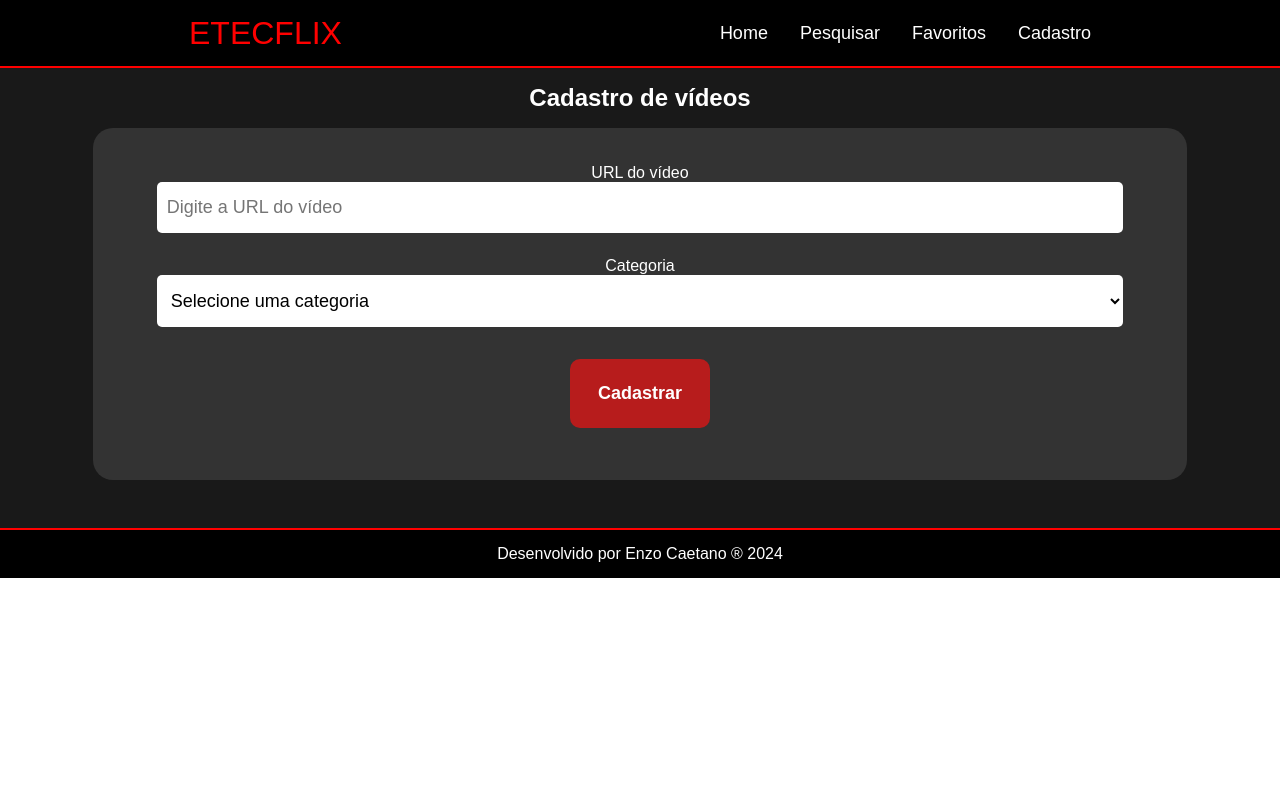
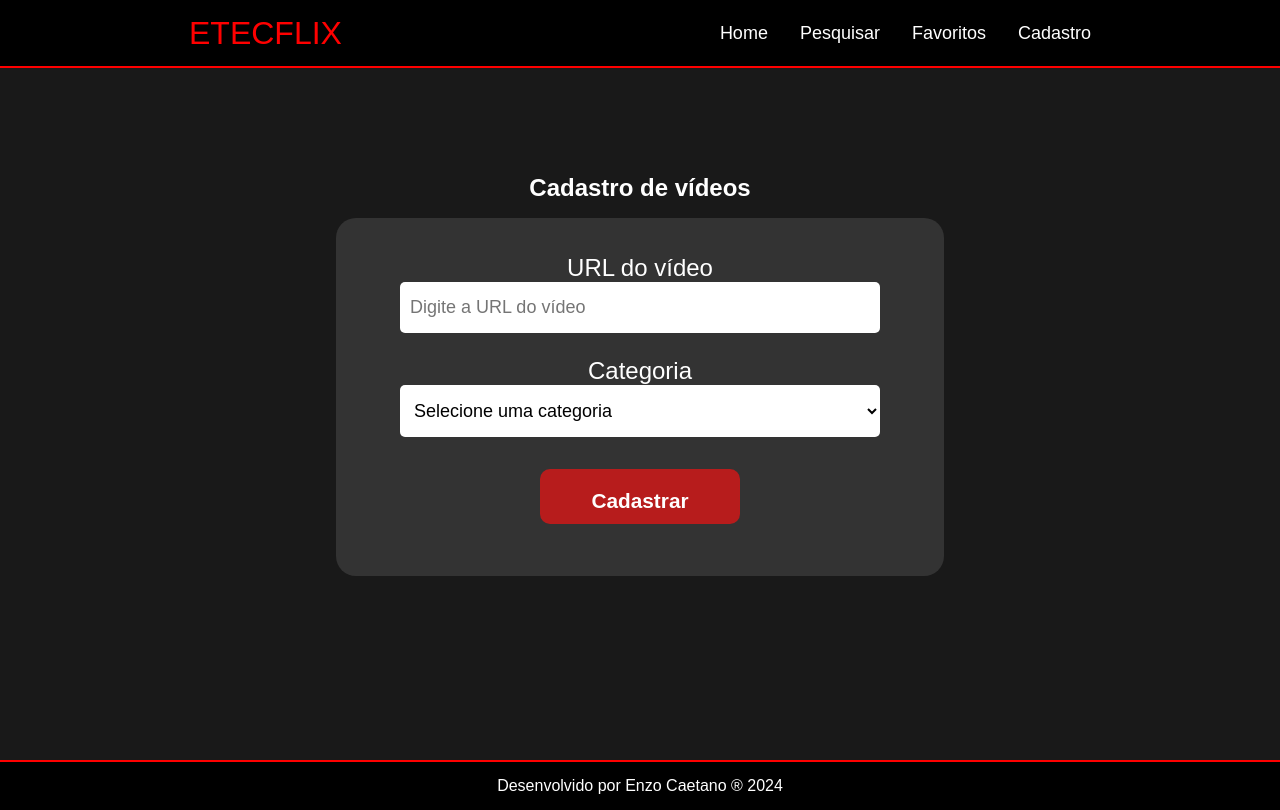
Before and after one commit to EnzoCaetano015/React-pronto, a React (Create React App) app in the folder AULAREACT/etec-filmes/: page /Cadastre in a window 1280 px wide. Built offline with nearby package versions, Linux system fonts and the light colour scheme.

Commit message:
aula 20 feita e ajustes no css

```diff
--- a/AULAREACT/etec-filmes/src/components/Form/Form.module.css
+++ b/AULAREACT/etec-filmes/src/components/Form/Form.module.css
@@ -15,11 +15,13 @@
 
 .container form{
 
-    width: 100%;
+    width: 50%;
     max-width: 90%;
     background-color: #333333;
     border-radius: 20px;
     padding: 36px 64px;
+    font-size: 1.5rem;
+
 
 }
 
@@ -46,12 +48,14 @@
     background-color: #b71c1c;
     border-radius: 10px;
     font-weight: 600;
-    font-size: 1.125rem;
-    padding: 24px 28px;
+    font-size: 1.3rem;
+    padding: 20px 28px;
     border: none;
     cursor: pointer;
     color: #fff;
     margin-top: 0.5rem;
+    width: 200px;
+    height: 55px;
 
 }
 
--- /dev/null
+++ b/AULAREACT/etec-filmes/src/components/Loader/Loader.module.css
@@ -0,0 +1,27 @@
+.container{
+    width: 100%;
+    height: 72vh;
+    display: flex;
+    justify-content: center;
+    align-items: center;
+
+}
+
+.Loader{
+    border: 5px solid #f3f3f3;
+    border-top: 5px solid #b71c1c;
+    border-radius: 50px;
+    width: 50px;
+    height: 50px;
+    animation: spin 1s linear infinite;
+    text-align: center;
+}
+
+@keyframes spin{
+    0%{
+        transform: rotate(0deg);
+    }
+    100%{
+        transform: rotate(360deg);
+    }
+}
--- /dev/null
+++ b/AULAREACT/etec-filmes/src/components/Loader/index.js
@@ -0,0 +1,13 @@
+import styles from "./Loader.module.css"
+
+function Loader(){
+
+    return (
+
+        <div className={styles.container}>
+            <div className={styles.Loader}></div>
+        </div>
+    );
+}
+
+export default Loader;
--- a/AULAREACT/etec-filmes/src/components/SearchVL/index.js
+++ b/AULAREACT/etec-filmes/src/components/SearchVL/index.js
@@ -1,6 +1,7 @@
-import { useState } from "react";
+import { useEffect, useState } from "react";
 import VideoList from "../VideoList";
 import styles from "./SearchVL.module.css"
+import Loader from "../Loader";
 
 
 function filterVideos({videos, searchText}){
@@ -15,6 +16,10 @@ function SearchVL({videos}){
     const [searchText, setSearchText] = useState('')
     const foundVideos = filterVideos({videos, searchText})
 
+    const [loading, setloading ] = useState(true)
+    useEffect(() =>{
+        setTimeout(() => setloading(false), 500)
+    }, [])
 
     return(
 
@@ -28,12 +33,15 @@ function SearchVL({videos}){
             >
             </input>
 
+        {
+            loading ? <Loader/>:
             <VideoList
                 videos={foundVideos}
                 emptyHeading={`Sem Videos sobre ${searchText}`}
             >
 
-                </VideoList>
+            </VideoList>
+        }
 
         </section>
 
--- a/AULAREACT/etec-filmes/src/pages/Favorites/index.js
+++ b/AULAREACT/etec-filmes/src/pages/Favorites/index.js
@@ -4,6 +4,7 @@ import Header from "../../components/Header";
 import VideoList from "../../components/VideoList";
 import { UseFavoriteContext } from "../../context/Favorite";
 import styles from "./Favorites.module.css";
+import Banner from "../../components/Banner";
 
 
 function Favorites(){
@@ -15,7 +16,8 @@ function Favorites(){
 
         <>
 
-        <Header></Header>
+        <Header> </Header>
+        <Banner image="favoritos" />
 
         <Container>
 
--- a/AULAREACT/etec-filmes/src/pages/Search/index.js
+++ b/AULAREACT/etec-filmes/src/pages/Search/index.js
@@ -4,6 +4,7 @@ import Header from "../../components/Header";
 import Container from "../../components/Container";
 import SearchVL from "../../components/SearchVL";
 import videos from "../../json/videos.json";
+import Banner from "../../components/Banner";
 
 
 function Search(){
@@ -13,6 +14,8 @@ function Search(){
         <>
 
         <Header/>
+
+        <Banner image="assistir"/>
 
         <Container>
 
--- /dev/null
+++ b/AULAREACT/etec-filmes/src/pages/VideoCadastro/Cadastro.module.css
@@ -0,0 +1,7 @@
+.cadastro{
+
+    height: 91vh;
+    padding-top: 90px;
+
+
+}
--- a/AULAREACT/etec-filmes/src/pages/VideoCadastro/index.js
+++ b/AULAREACT/etec-filmes/src/pages/VideoCadastro/index.js
@@ -2,6 +2,8 @@ import Footer from "../../components/Footer";
 import Header from "../../components/Header";
 import Container from "../../components/Container";
 import Form from "../../components/Form";
+import styles from "./Cadastro.module.css";
+
 
 function Vcadastro(){
 
@@ -11,9 +13,13 @@ function Vcadastro(){
 
         <Header></Header>
 
-        <Container>
 
+
+        <Container >
+
+            <section className={styles.cadastro}>
             <Form></Form>
+            </section>
 
         </Container>
 
```
